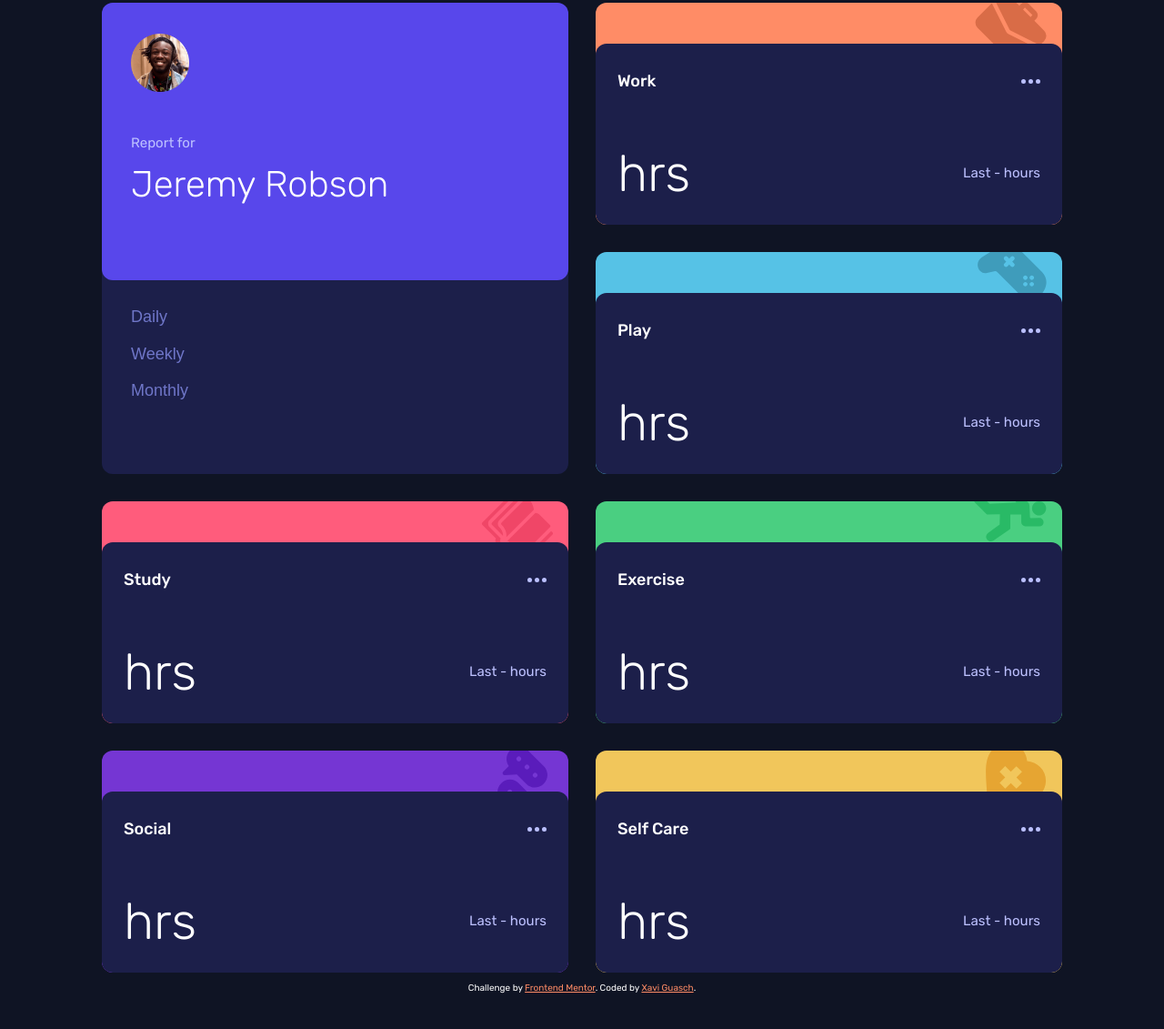
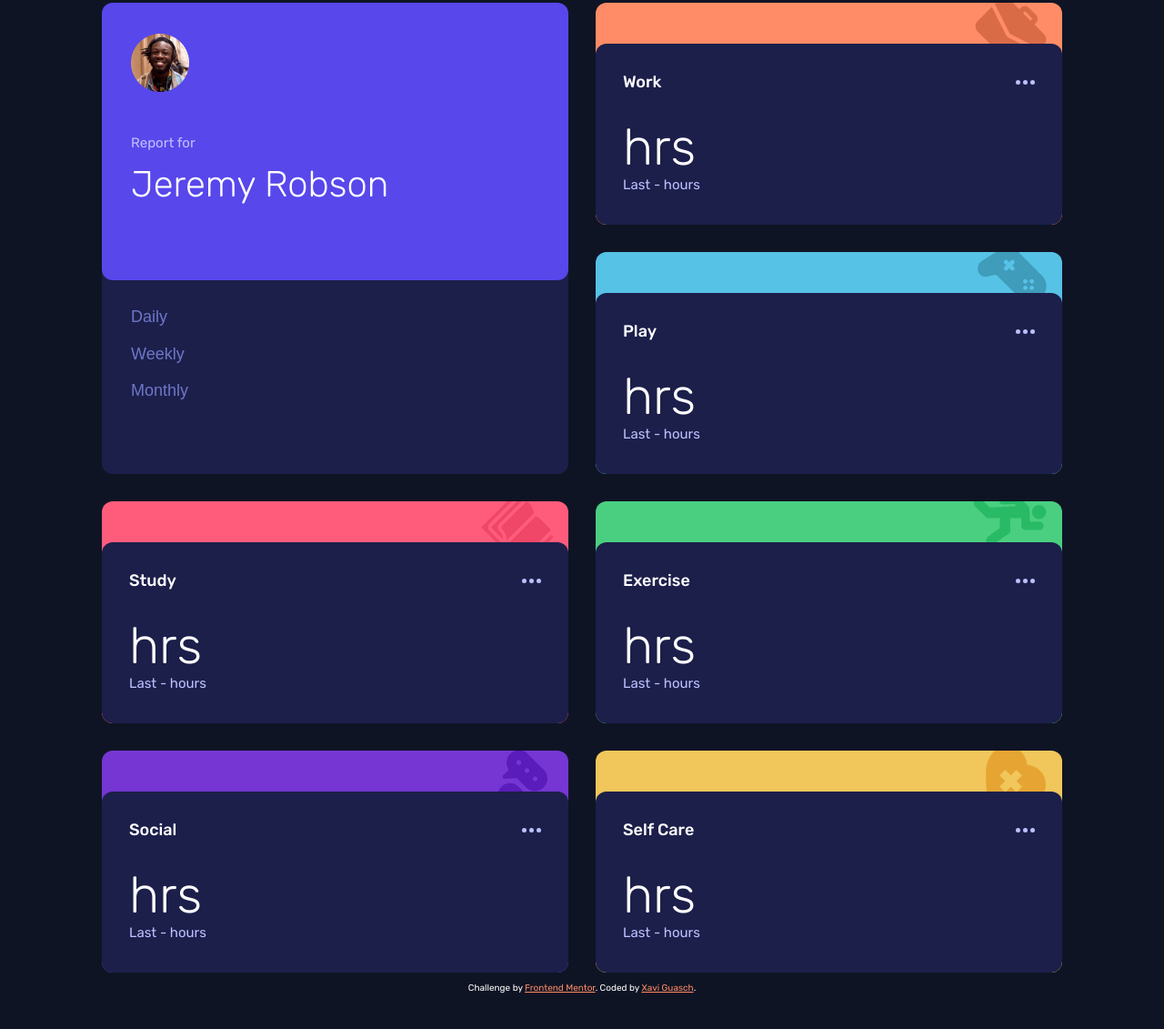
Before and after one commit to xaviguasch/time-tracking-dashboard-frontendmentor-challenge-prac, a plain HTML site: page index.html in a window 1280 px wide. Shown: the part 117-1248 px from the top of the page at 91% size. Drawn offline with Linux system fonts and the light colour scheme.

Commit message:
finished styling ipad view

```diff
--- a/style.css
+++ b/style.css
@@ -276,29 +276,29 @@ ul {
 }
 
 .cs--work {
-  background: url('./images/icon-work.svg') no-repeat top -10px right 17px;
+  background: url('./images/icon-work.svg') no-repeat top -6px right 17px;
   background-color: var(--clr-orange);
 }
 
 .cs--play {
-  background: url('./images/icon-play.svg') no-repeat top -10px right 17px;
+  background: url('./images/icon-play.svg') no-repeat top -6px right 17px;
   background-color: var(--clr-soft-blue);
 }
 
 .cs--study {
-  background: url('./images/icon-study.svg') no-repeat top -10px right 17px;
+  background: url('./images/icon-study.svg') no-repeat top -6px right 17px;
   background-color: var(--clr-light-red);
 }
 .cs--exercise {
-  background: url('./images/icon-exercise.svg') no-repeat top -10px right 17px;
+  background: url('./images/icon-exercise.svg') no-repeat top -6px right 17px;
   background-color: var(--clr-lime-green);
 }
 .cs--social {
-  background: url('./images/icon-social.svg') no-repeat top -10px right 17px;
+  background: url('./images/icon-social.svg') no-repeat top -6px right 17px;
   background-color: var(--clr-violet);
 }
 .cs--self-care {
-  background: url('./images/icon-self-care.svg') no-repeat top -10px right 17px;
+  background: url('./images/icon-self-care.svg') no-repeat top -6px right 17px;
   background-color: var(--clr-soft-orange);
 }
 
@@ -386,5 +386,13 @@ ul {
 
   .cs__data {
     height: 199px;
+
+    padding: 1.8125em 1.875em;
+  }
+
+  .data__bottom {
+    flex-direction: column;
+    justify-content: flex-start;
+    align-items: flex-start;
   }
 }
```
